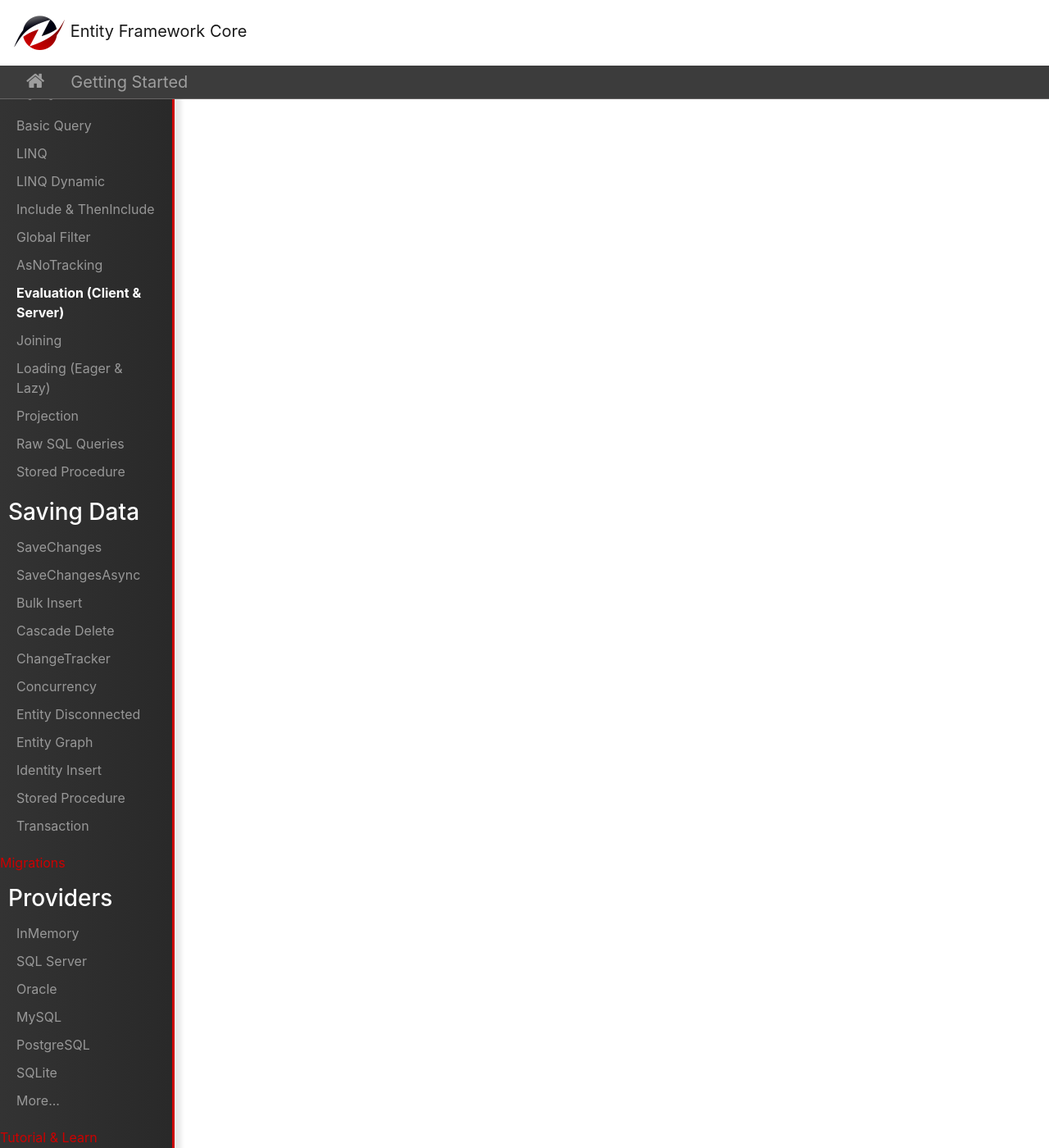
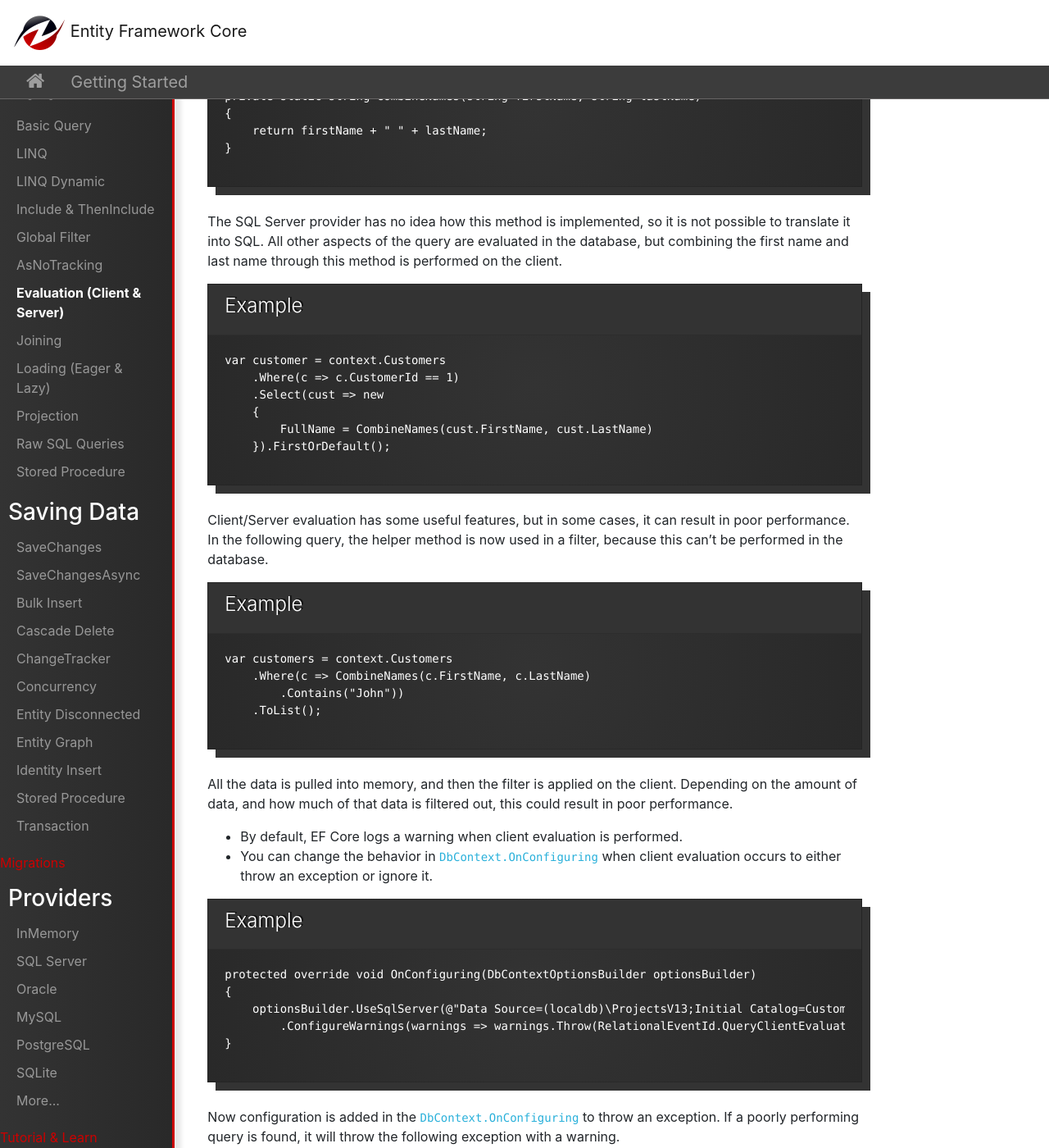
Before and after one commit to zzzprojects/EntityFrameworkCore, a Jekyll site: the page built from docs/pages/getting-started/querying-data/evaluation-client-server.md, in a window 1280 px wide and 1400 px high, scrolled down 516 px. Shown: the whole window at 82% size. Built offline with Jekyll 4.4.1, drawn with Linux system fonts in a browser that asks for light colours; nearby versions of some CDN libraries; some of the changed text lies outside the part shown.

Commit message:
Added Evaluation (Client vs Server) article

```diff
--- a/docs/pages/getting-started/querying-data/evaluation-client-server.md
+++ b/docs/pages/getting-started/querying-data/evaluation-client-server.md
@@ -1,3 +1,66 @@
 ---
 permalink: querying-data-evaluation-client-server
 ---
+
+Client vs. Server evaluation is a feature that makes it easier to write queries to the database because Entity Framework Core supports parts of the query being evaluated on the client and parts of it being pushed to the database.
+
+ - It is up to the database provider to determine which parts of the query will be evaluated in the database.
+ - Client/server evaluation enables queries to contain logic that cannot be evaluated in the database and must be evaluated after the data is retrieved into memory.
+
+In the following example, a helper method is used to combine the first name and last name from a SQL Server database.
+
+{% include template-example.html %}
+{% highlight csharp %}
+
+private static string CombineNames(string firstName, string lastName)
+{
+    return firstName + " " + lastName;
+}
+
+{% endhighlight %}
+
+The SQL Server provider has no idea how this method is implemented, so it is not possible to translate it into SQL. All other aspects of the query are evaluated in the database, but combining the first name and last name through this method is performed on the client.
+
+{% include template-example.html %}
+{% highlight csharp %}
+
+var customer = context.Customers
+    .Where(c => c.CustomerId == 1)
+    .Select(cust => new
+    {
+        FullName = CombineNames(cust.FirstName, cust.LastName)
+    }).FirstOrDefault();
+
+{% endhighlight %}
+
+Client/Server evaluation has some useful features, but in some cases, it can result in poor performance. In the following query, the helper method is now used in a filter, because this can't be performed in the database.
+
+{% include template-example.html %}
+{% highlight csharp %}
+
+var customers = context.Customers
+    .Where(c => CombineNames(c.FirstName, c.LastName)
+        .Contains("John"))
+    .ToList();
+
+{% endhighlight %}
+
+All the data is pulled into memory, and then the filter is applied on the client. Depending on the amount of data, and how much of that data is filtered out, this could result in poor performance.
+
+ - By default, EF Core logs a warning when client evaluation is performed.
+ - You can change the behavior in `DbContext.OnConfiguring` when client evaluation occurs to either throw an exception or ignore it.
+
+{% include template-example.html %}
+{% highlight csharp %}
+
+protected override void OnConfiguring(DbContextOptionsBuilder optionsBuilder)
+{
+    optionsBuilder.UseSqlServer(@"Data Source=(localdb)\ProjectsV13;Initial Catalog=CustomerDB;")
+        .ConfigureWarnings(warnings => warnings.Throw(RelationalEventId.QueryClientEvaluationWarning));
+}
+
+{% endhighlight %}
+
+Now configuration is added in the `DbContext.OnConfiguring` to throw an exception. If a poorly performing query is found, it will throw the following exception with a warning.
+
+<img src="{{ site.github.url }}/images/evaluation-client-server.png">
```
Also changed, not shown: docs/images/evaluation-client-server.png (added).
